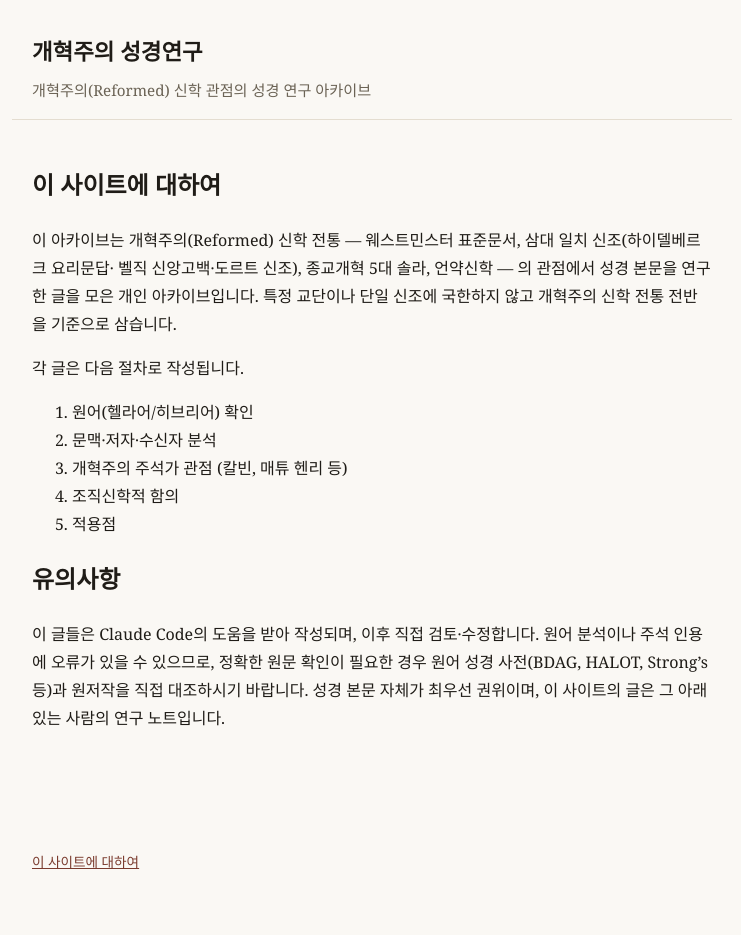
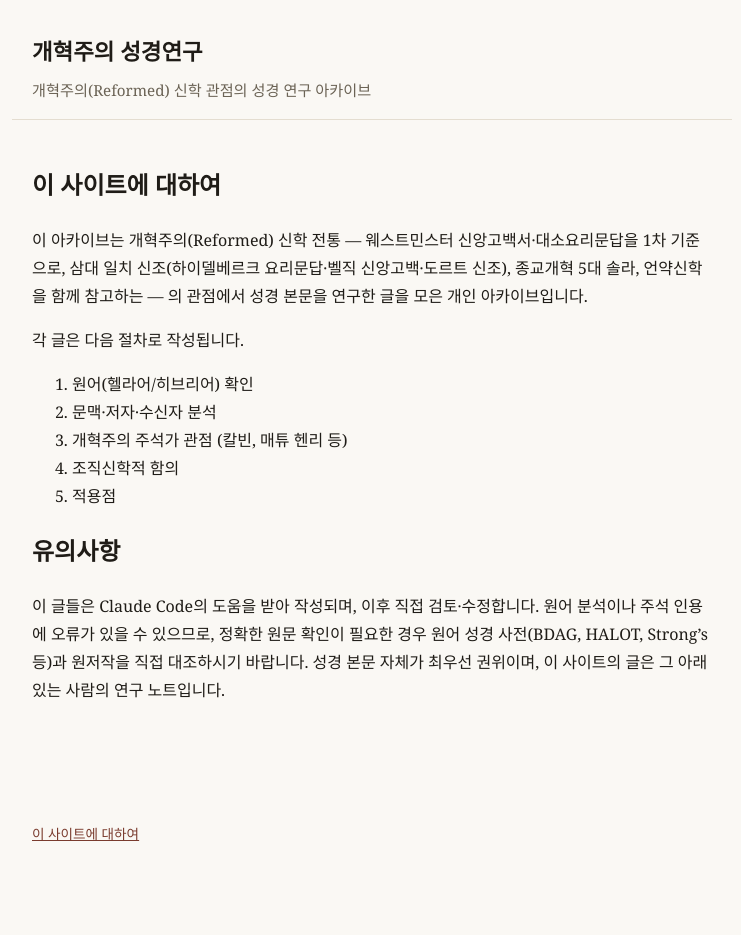
Before and after one commit to guenjaeko-dot/bible-study, a Jekyll site: the page built from about.md, in a window 1280 px wide. Shown: the whole page, without its empty margins (268-1009 px from the left). Built offline with Jekyll 4.4.1, drawn with Linux system fonts in a browser that asks for light colours; after the commit the page ends 907 px from its top, so only the background shows below that.

Commit message:
Prioritize Westminster Standards (Hapdong denomination) across research and sermon prompts

```diff
--- a/about.md
+++ b/about.md
@@ -6,9 +6,9 @@ permalink: /about/
 
 ## 이 사이트에 대하여
 
-이 아카이브는 개혁주의(Reformed) 신학 전통 — 웨스트민스터 표준문서, 삼대 일치 신조(하이델베르크 요리문답·
-벨직 신앙고백·도르트 신조), 종교개혁 5대 솔라, 언약신학 — 의 관점에서 성경 본문을 연구한 글을 모은
-개인 아카이브입니다. 특정 교단이나 단일 신조에 국한하지 않고 개혁주의 신학 전통 전반을 기준으로 삼습니다.
+이 아카이브는 개혁주의(Reformed) 신학 전통 — 웨스트민스터 신앙고백서·대소요리문답을 1차 기준으로,
+삼대 일치 신조(하이델베르크 요리문답·벨직 신앙고백·도르트 신조), 종교개혁 5대 솔라, 언약신학을 함께
+참고하는 — 의 관점에서 성경 본문을 연구한 글을 모은 개인 아카이브입니다.
 
 각 글은 다음 절차로 작성됩니다.
 
```
Also changed, not shown: generate/index.html (+5 -3 lines).
